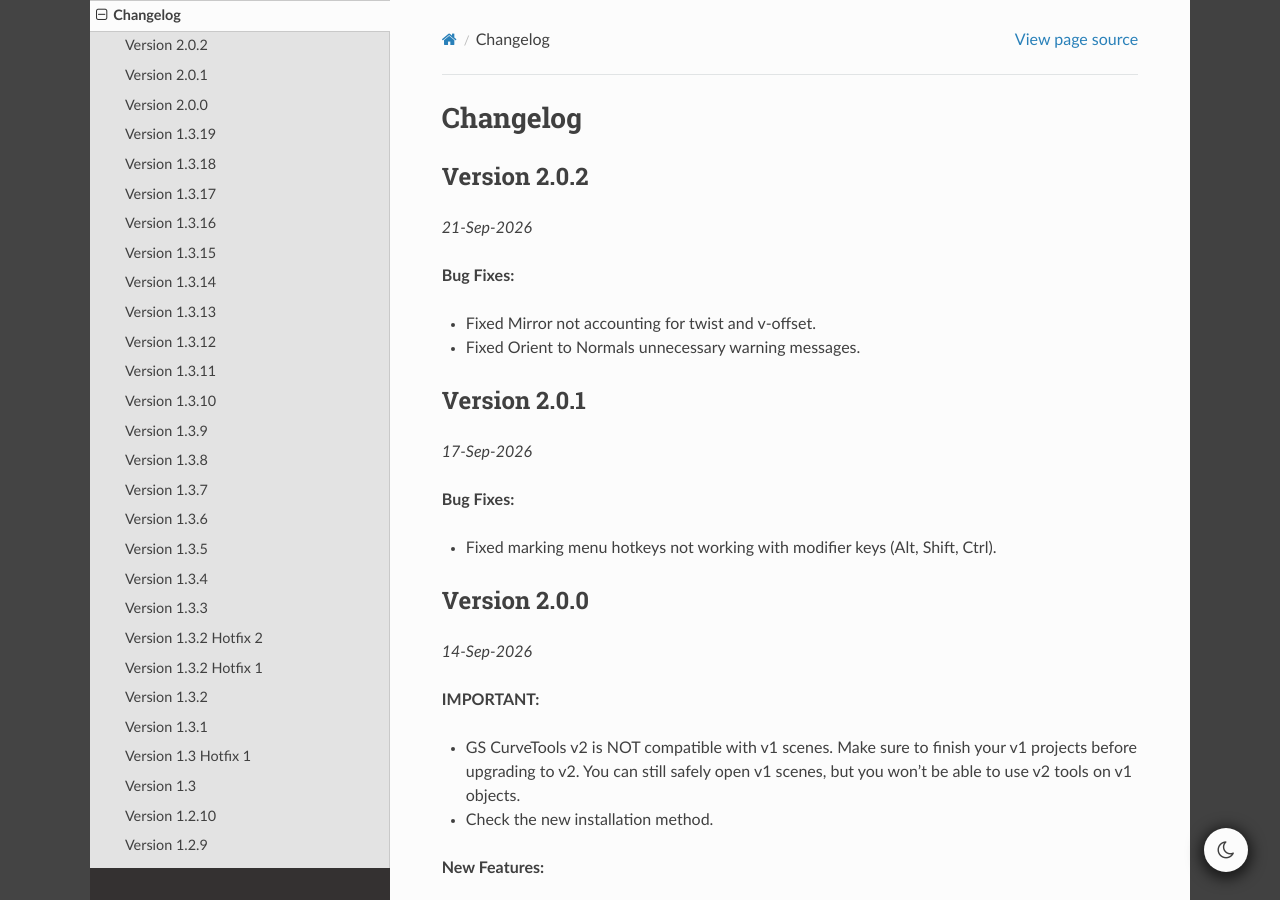
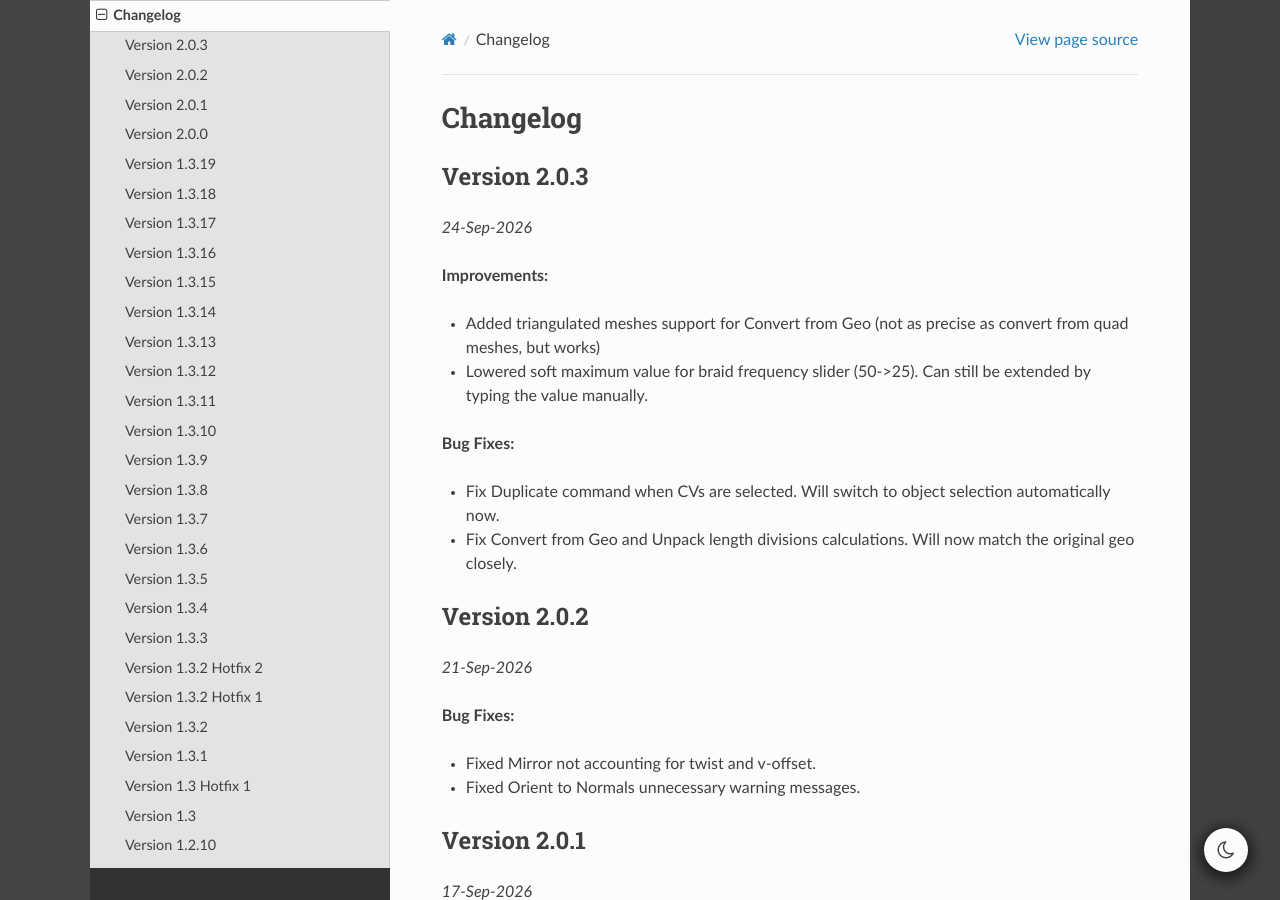
Before and after one commit to Video-Nomad/gs-curvetools-docs, a Sphinx documentation site: the page built from docs/source/changelog.rst, in a window 1280 px wide and 900 px high. Built offline with Sphinx 7.4.7 and the Read the Docs theme 3.1.0, drawn with Linux system fonts in a browser that asks for light colours.

Commit message:
v2.0.3 changelog

```diff
--- a/docs/source/changelog.rst
+++ b/docs/source/changelog.rst
@@ -4,6 +4,20 @@
 Changelog
 #########
 
+Version 2.0.3
+^^^^^^^^^^^^^
+
+*24-Sep-2026*
+
+**Improvements:**
+
+- Added triangulated meshes support for Convert from Geo (not as precise as convert from quad meshes, but works)
+- Lowered soft maximum value for braid frequency slider (50->25). Can still be extended by typing the value manually.
+
+**Bug Fixes:**
+
+- Fix Duplicate command when CVs are selected. Will switch to object selection automatically now.
+- Fix Convert from Geo and Unpack length divisions calculations. Will now match the original geo closely.
 
 Version 2.0.2
 ^^^^^^^^^^^^^
```
